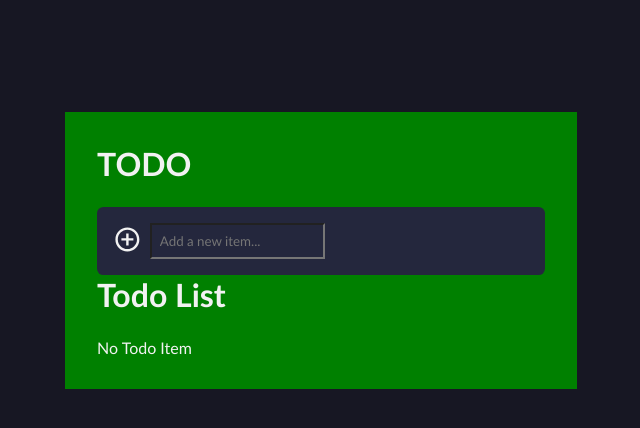
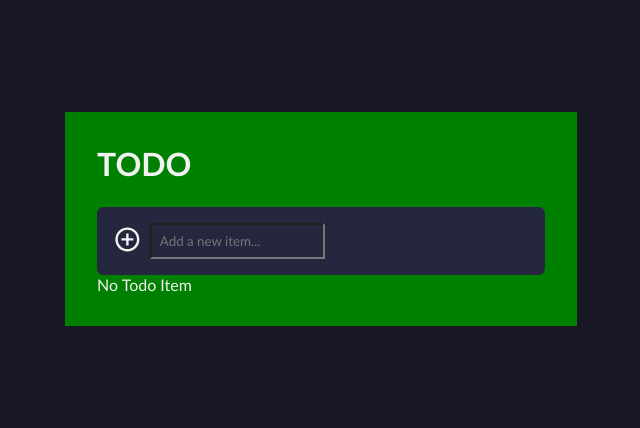
Before and after one commit to Anuj-Khadka/react-todo-app, a React (Vite) app: page / in a window 1280 px wide. Shown: the top 428 px of the page, without its empty margins (319-959 px from the left). Built offline with nearby package versions, Linux system fonts and the light colour scheme.

Commit message:
update todo app

```diff
--- a/src/App.jsx
+++ b/src/App.jsx
@@ -44,8 +44,15 @@ function App() {
     <div className="container">
       <h1>TODO</h1>
       <NewTodoForm onSubmit={addTodo} />
-      <h1 className="header">Todo List</h1>
-      <TodoList todos={todos} toggleTodo={toggleTodo} deleteTodo={deleteTodo} />
+      {/* <h1 className="header">Todo List</h1>
+       */}
+      <div className="todo-list">
+        <TodoList
+          todos={todos}
+          toggleTodo={toggleTodo}
+          deleteTodo={deleteTodo}
+        />
+      </div>
     </div>
   );
 }
```
